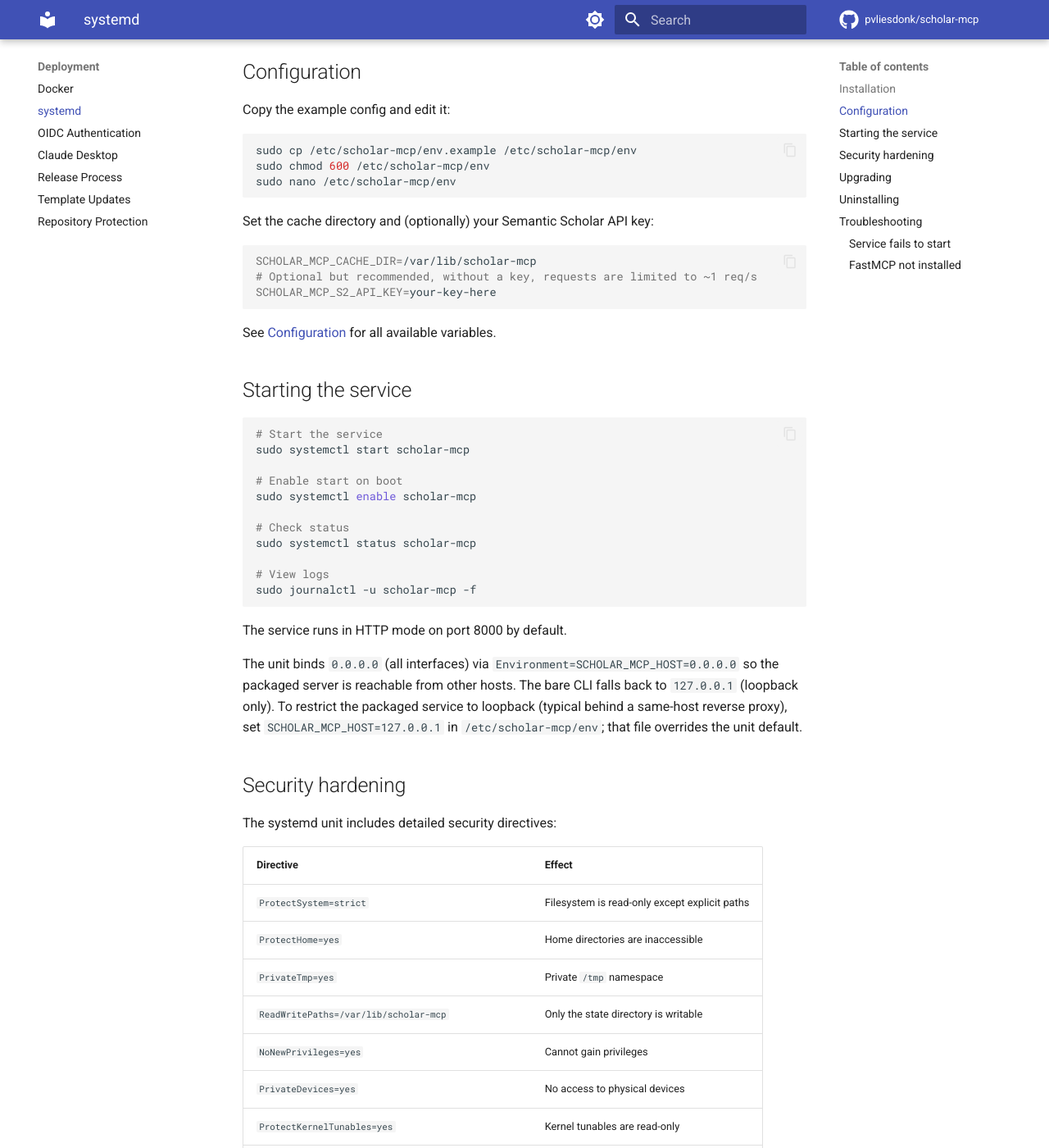
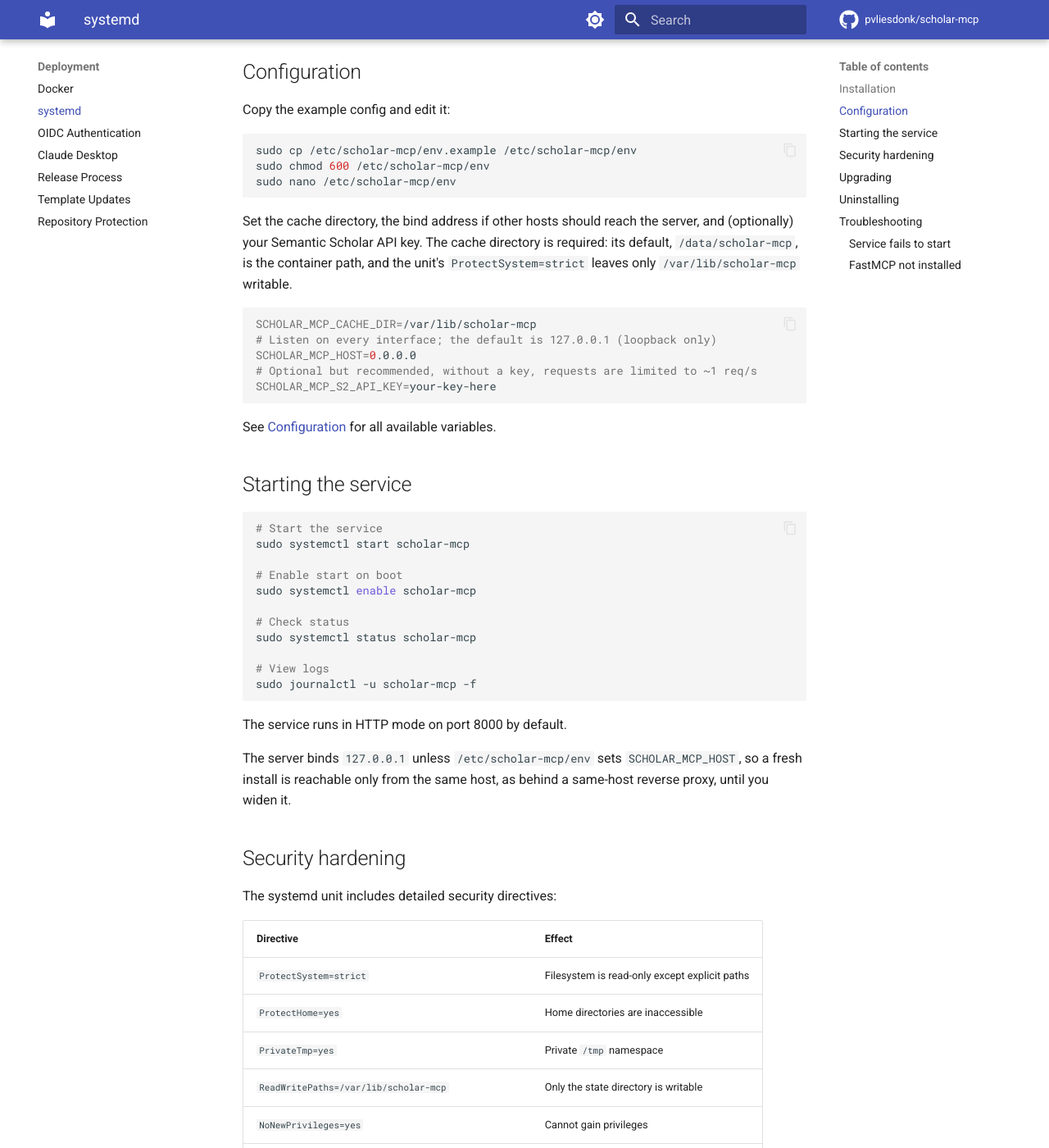
Before and after one commit to pvliesdonk/scholar-mcp, an MkDocs documentation site: the page built from docs/deployment/systemd.md, in a window 1280 px wide and 1400 px high, scrolled down 779 px. Shown: the whole window at 82% size. Built offline with MkDocs 1.6.1 and Material for MkDocs 9.7.7, drawn with Linux system fonts in a browser that asks for light colours; comment, search, counter and statistics services are not loaded; the version menu is left out; some of the changed text lies outside the part shown.

Commit message:
fix(packaging)!: adopt the template's systemd and install-screen shape (#423)
* fix(packaging): adopt the template's systemd and install-screen shape

The systemd unit drops its HOST override and packaging/env.example is
generated again, fully commented, as the template ships it (#343, #345).
The packaged path never worked end to end on the old defaults; the systemd
page now tells the operator to set SCHOLAR_MCP_CACHE_DIR and
SCHOLAR_MCP_HOST in /etc/scholar-mcp/env. The Claude Code plugin's
cache_dir is required, so a plugin install no longer falls back to the
container path and fails to start (#271). The mcpb templates take the
template's [all] extra.

Co-Authored-By: Claude Opus 5 <noreply@anthropic.com>

* docs(packaging): warn that an upgrade can rebind the service to loopback

The unit file is not config|noreplace, so an upgrade replaces it and the
post-install script restarts the service. An install that was reachable from
other hosts through the unit's old SCHOLAR_MCP_HOST=0.0.0.0, without naming
the variable in /etc/scholar-mcp/env, binds loopback afterwards. Say so in
the Upgrading section.

Reported by Claude on #423.

Co-Authored-By: Claude Opus 5 <noreply@anthropic.com>

---------

Co-authored-by: Claude Opus 5 <noreply@anthropic.com>

````diff
--- a/docs/deployment/systemd.md
+++ b/docs/deployment/systemd.md
@@ -39,10 +39,15 @@ sudo chmod 600 /etc/scholar-mcp/env
 sudo nano /etc/scholar-mcp/env
 ```
 
-Set the cache directory and (optionally) your Semantic Scholar API key:
+Set the cache directory, the bind address if other hosts should reach the
+server, and (optionally) your Semantic Scholar API key. The cache directory is
+required: its default, `/data/scholar-mcp`, is the container path, and the
+unit's `ProtectSystem=strict` leaves only `/var/lib/scholar-mcp` writable.
 
 ```bash
 SCHOLAR_MCP_CACHE_DIR=/var/lib/scholar-mcp
+# Listen on every interface; the default is 127.0.0.1 (loopback only)
+SCHOLAR_MCP_HOST=0.0.0.0
 # Optional but recommended, without a key, requests are limited to ~1 req/s
 SCHOLAR_MCP_S2_API_KEY=your-key-here
 ```
@@ -67,7 +72,7 @@ sudo journalctl -u scholar-mcp -f
 
 The service runs in HTTP mode on port 8000 by default.
 
-The unit binds `0.0.0.0` (all interfaces) via `Environment=SCHOLAR_MCP_HOST=0.0.0.0` so the packaged server is reachable from other hosts. The bare CLI falls back to `127.0.0.1` (loopback only). To restrict the packaged service to loopback (typical behind a same-host reverse proxy), set `SCHOLAR_MCP_HOST=127.0.0.1` in `/etc/scholar-mcp/env`; that file overrides the unit default.
+The server binds `127.0.0.1` unless `/etc/scholar-mcp/env` sets `SCHOLAR_MCP_HOST`, so a fresh install is reachable only from the same host, as behind a same-host reverse proxy, until you widen it.
 
 ## Security hardening
 
@@ -111,6 +116,13 @@ The post-install script automatically:
 
 Your configuration in `/etc/scholar-mcp/env` is preserved.
 
+!!! warning "Check the bind address after upgrading from 2.0.0 or earlier"
+    The unit file is replaced on every upgrade, and earlier versions set
+    `SCHOLAR_MCP_HOST=0.0.0.0` in it. The unit no longer sets a bind address,
+    so a service that was reachable from other hosts without naming the
+    variable in `/etc/scholar-mcp/env` binds loopback after the post-install
+    restart. Add `SCHOLAR_MCP_HOST=0.0.0.0` to that file to keep it reachable.
+
 ## Uninstalling
 
 === "Debian / Ubuntu"
````
Also changed, not shown: other parts of docs/deployment/systemd.md (+1 -1 lines), .claude-plugin/plugin/README.md (+1 -1 lines), config-presentation.domain.yml (+5 -6 lines), config-presentation.yml (+29 -17 lines), docs/design/service-lifecycle.md (+3 -0 lines), docs/guides/claude-code-plugin.md (+1 -1 lines), 8 other files.
